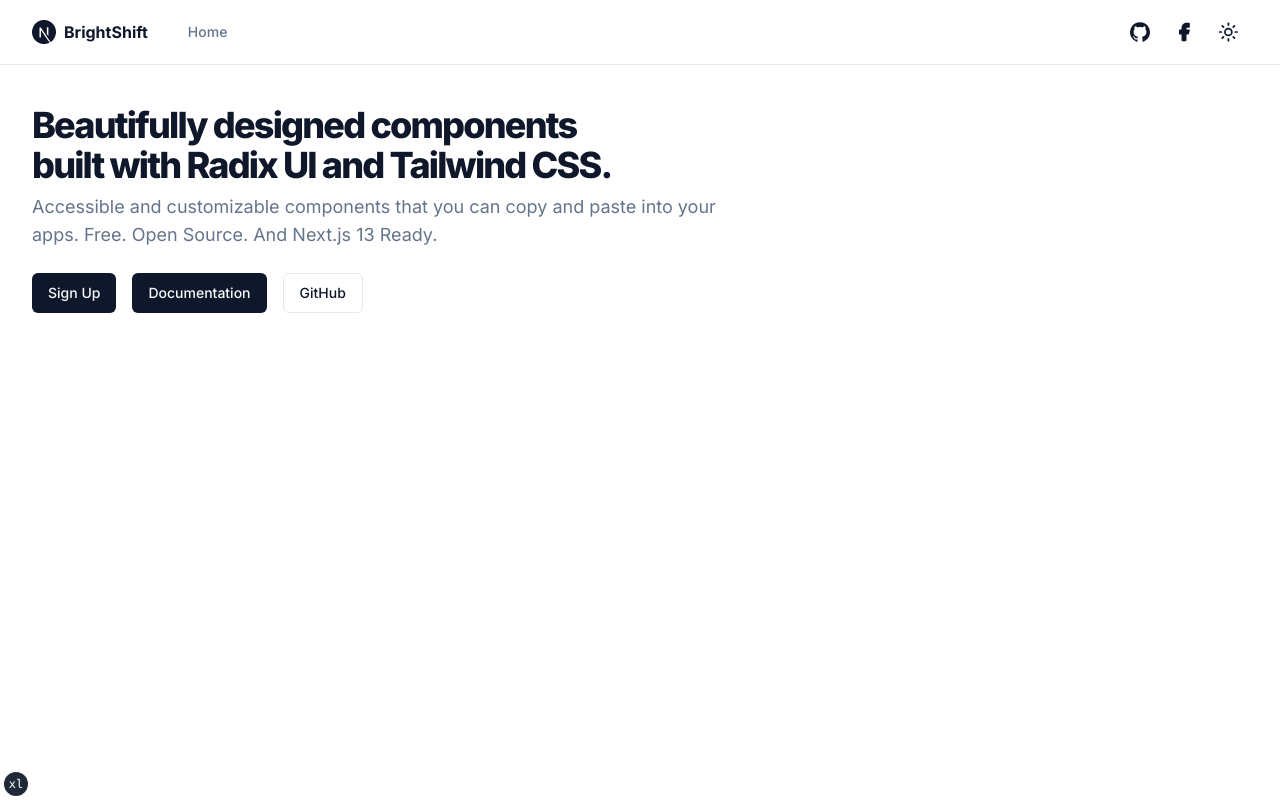
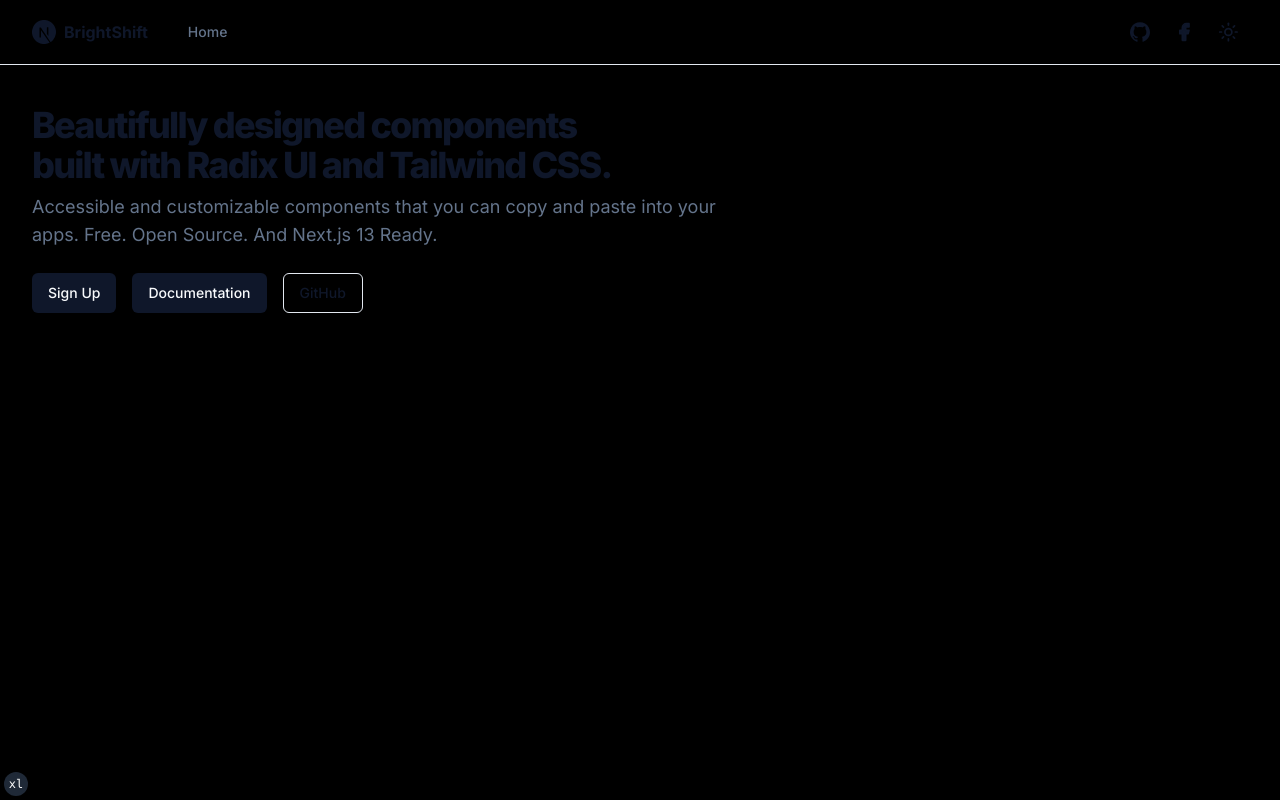
Before and after one commit to brightshift/brightshift-ui, a Next.js app: page / in a window 1280 px wide. Built offline with nearby package versions, Linux system fonts and the light colour scheme; no server answers.

Commit message:
add: crated hero section

```diff
--- /dev/null
+++ b/app/_Home/Hero.tsx
@@ -0,0 +1,24 @@
+import { Inter_Tight } from "next/font/google"
+
+interface Props extends React.ComponentProps<"div"> {}
+
+const inter_tight = Inter_Tight({ subsets: ["latin"], variable: "--font-sans" })
+
+export const Hero = ({ ...props }: Props) => {
+  return (
+    <div {...props} className="h-full max-h-screen min-h-full ">
+      <h1
+        className={`silver-text mx-auto my-10 w-2/3  pb-2  text-center text-[80px]  font-medium capitalize leading-[80px] tracking-normal${inter_tight.className} `}
+      >
+        find the best job for you.
+      </h1>
+      <p className="mx-auto my-4  max-w-2xl     text-center md:text-xl ">
+        Finding the best job involves aligning your skills, passions, and values
+        with opportunities. Consider roles that leverage your strengths, ignite
+        your enthusiasm, and offer growth potential, such as data scientist, UX
+        designer, or sustainability consultant.
+      </p>
+      <div className="hero_main  hero_animation"></div>
+    </div>
+  )
+}
--- /dev/null
+++ b/app/_Home/index.ts
@@ -0,0 +1 @@
+export * from "./Hero"
--- a/app/layout.tsx
+++ b/app/layout.tsx
@@ -48,7 +48,7 @@ export default function RootLayout({ children }: RootLayoutProps) {
         <head />
         <body
           className={cn(
-            "min-h-screen bg-background font-sans antialiased",
+            "min-h-screen bg-background  font-sans antialiased",
             fontSans.variable
           )}
         >
--- a/app/test/page.tsx
+++ b/app/test/page.tsx
@@ -1,21 +1,9 @@
-import Image from "next/image"
+import { Hero } from "../_Home"
 
-async function getData() {
-  const res = await fetch("https://dog.ceo/api/breeds/image/random")
-
-  if (!res.ok) {
-    throw new Error("Failed to fetch data")
-  }
-
-  return res.json()
-}
-
-export default async function Page() {
-  const data = await getData()
-
+export default async function TestPage() {
   return (
-    <div>
-      <Image src={data.message} alt="dog" width={200} height={200} />
-    </div>
+    <>
+      <Hero />
+    </>
   )
 }
--- a/styles/globals.css
+++ b/styles/globals.css
@@ -4,7 +4,8 @@
 
 @layer base {
   :root {
-    --background: 0 0% 100%;
+    --background: 300, 100%, 0%;
+    /* --background: 0 0% 100%; */
     --foreground: 222.2 47.4% 11.2%;
 
     --muted: 210 40% 96.1%;
@@ -76,6 +77,32 @@
   }
   body {
     @apply bg-background text-foreground;
-    font-feature-settings: "rlig" 1, "calt" 1;
+    font-feature-settings:
+      "rlig" 1,
+      "calt" 1;
   }
 }
+
+@layer components {
+  .silver-text {
+    @apply bg-[linear-gradient(rgb(255,255,255)_0%,rgba(255,255,255,0.5)_100%)]  text-transparent    bg-clip-text;
+    -webkit-text-fill-color: transparent;
+  }
+
+  .hero_animation {
+    @apply opacity-100;
+    transform: perspective(1200px) translateX(0px) translateY(-80px)
+      scale(0.85443) rotate(0deg) rotateX(4.85232deg) rotateY(0deg) skewX(0deg)
+      skewY(0deg) translateZ(0px);
+  }
+  .hero_main {
+    @apply shadow-[0_-110px_132px_#ffffff26] flex-none min-h-80 left-0  fixed -right-0 z-10 rounded-[100%] top-3/4;
+
+    background: linear-gradient(
+      180.00106681960753deg,
+      #ffffff -55.00000000000001%,
+      rgba(0, 0, 0, 0) 65%
+    );
+    transform: perspective(1200px);
+  }
+}
--- a/tailwind.config.js
+++ b/tailwind.config.js
@@ -14,6 +14,7 @@ module.exports = {
     },
     extend: {
       colors: {
+        "midnight-dark": "#010001",
         border: "hsl(var(--border))",
         input: "hsl(var(--input))",
         ring: "hsl(var(--ring))",
```
Also changed, not shown: 2 other files (tests, documents, lock files or other folders).
